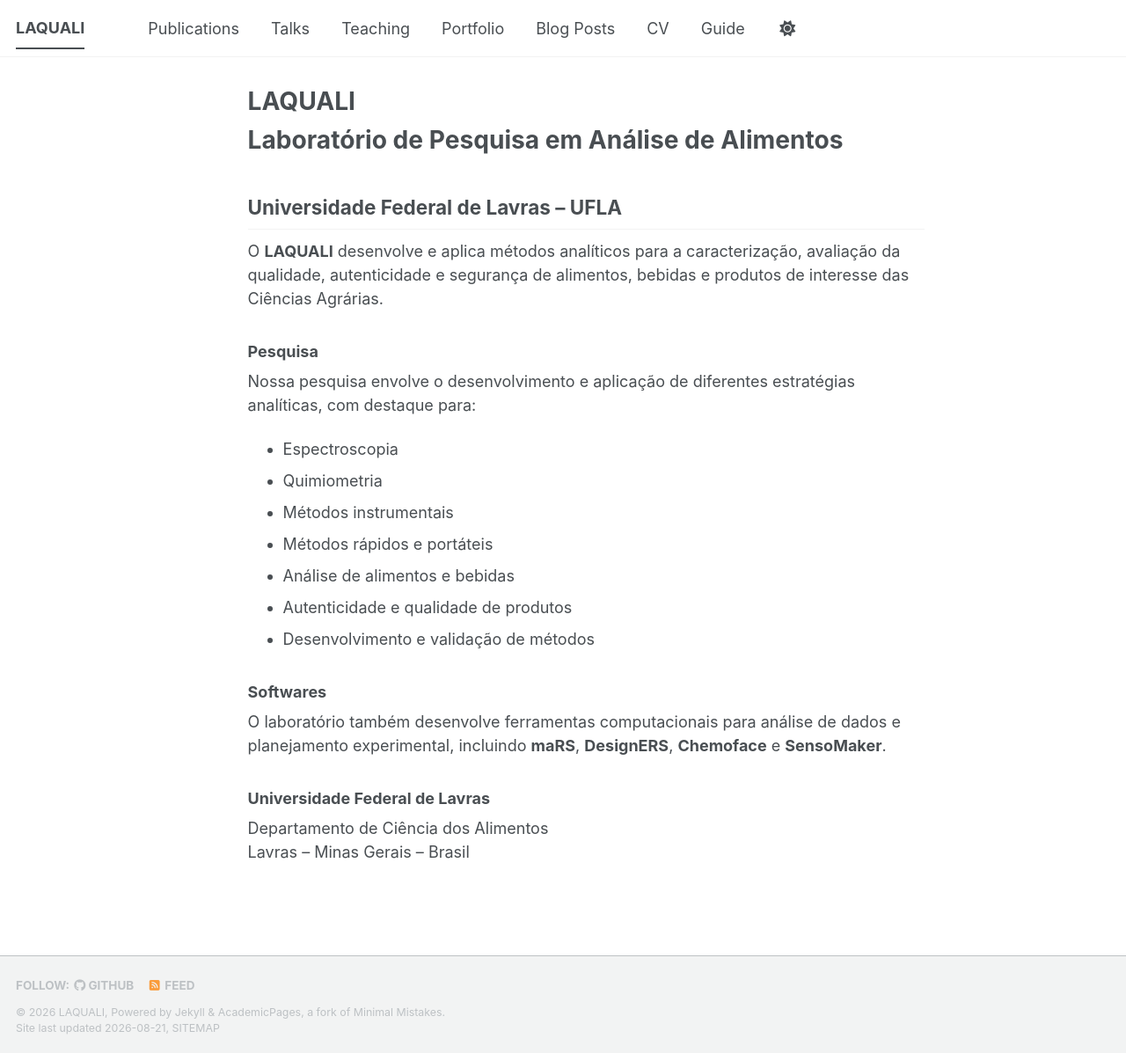
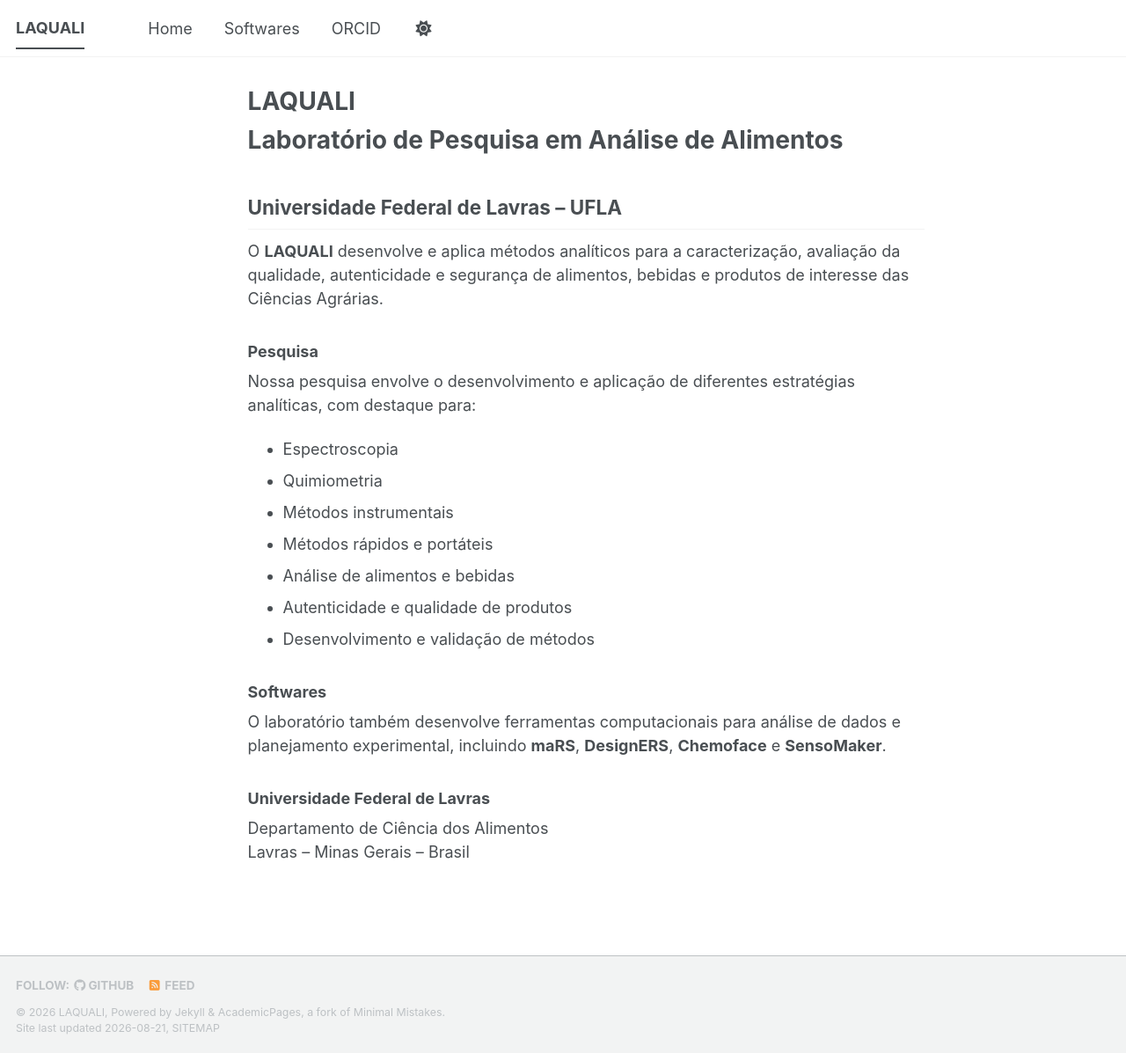
Before and after one commit to LAQUALI-UFLA/laquali-ufla.github.io, a Jekyll site: the page built from _pages/about.md, in a window 1280 px wide and 1197 px high. Shown: the whole window at 88% size. Built offline with Jekyll 4.4.1, drawn with Linux system fonts in a browser that asks for light colours; a style sheet for code colours, icons or effects is not loaded; part of the change alters nothing that is shown.

Commit message:
Update navigation links and remove comments
Removed old comments and reorganized navigation links.

```diff
--- a/_data/navigation.yml
+++ b/_data/navigation.yml
@@ -1,33 +1,10 @@
-# The following is the order of the links in the header of the website.
-#
-# Changing the order here will adjust the order and you can also add additional
-# links. Removing a link prevents it from showing in the header, but does not
-# prevent it from being included in the site.
-#
-# NOTE that only one of the CV options should be selected, the first is for the
-#      Markdown formatted page while the second is generated using JSON.
+main:
 
-main:
-  - title: "Publications"
-    url: /publications/
+  - title: "Home"
+    url: /
 
-  - title: "Talks"
-    url: /talks/
+  - title: "Softwares"
+    url: /softwares/
 
-  - title: "Teaching"
-    url: /teaching/
-
-  - title: "Portfolio"
-    url: /portfolio/
-
-  - title: "Blog Posts"
-    url: /year-archive/
-
-  - title: "CV"
-    url: /cv/
-
-  # - title: "CV"
-  #   url: /cv-json/
-
-  - title: "Guide"
-    url: /markdown/
+  - title: "ORCID"
+    url: "COLOQUE_AQUI_O_LINK_DO_ORCID"
```
